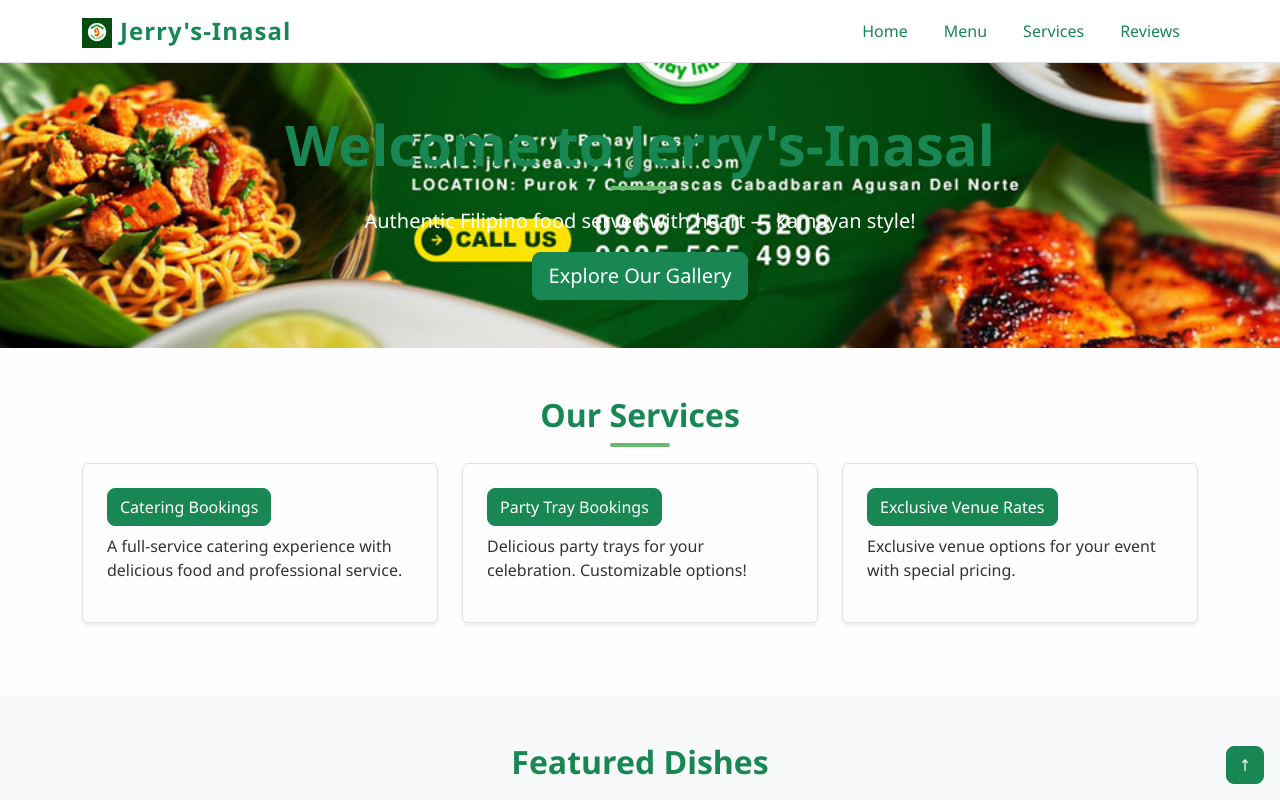
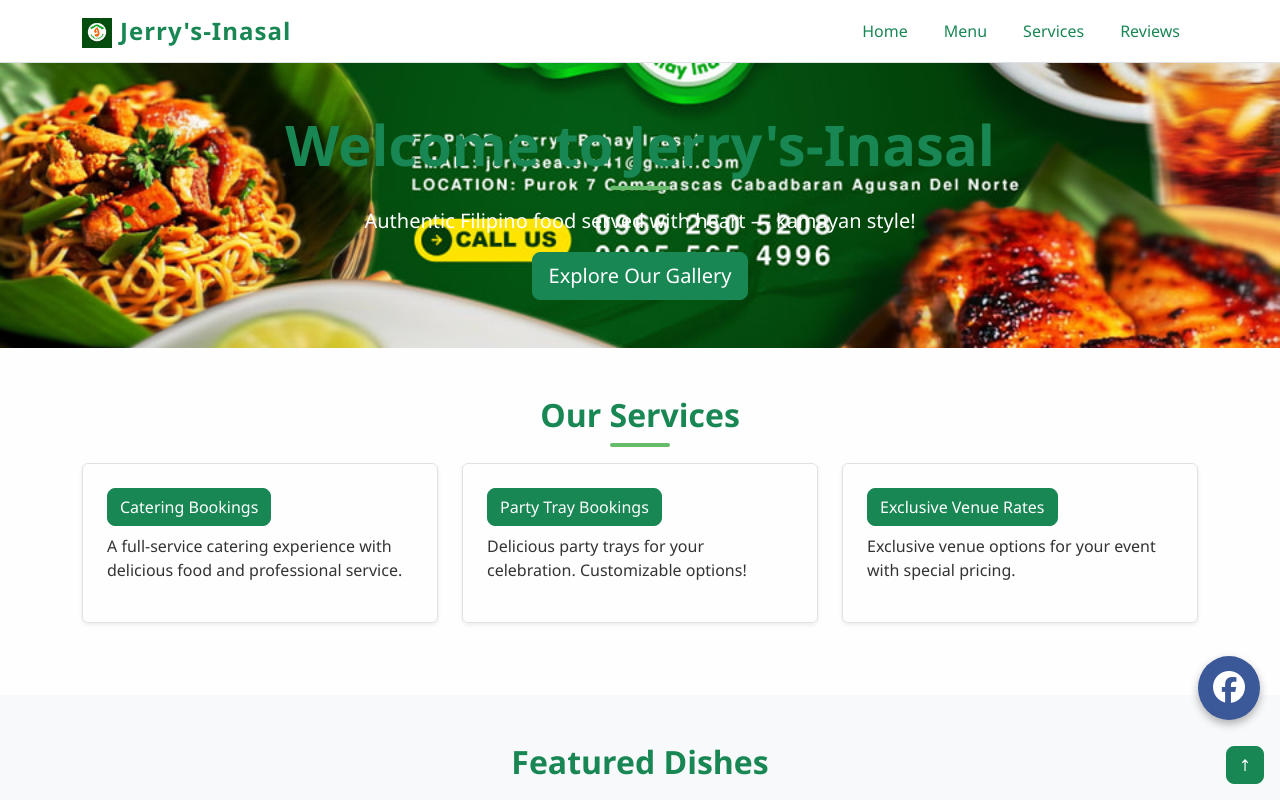
Before and after one commit to Lucifurge/Jerrys-Inasal, a plain HTML site: page index.html in a window 1280 px wide. Shown: the top 800 px of the page. Drawn offline with nearby package versions, Linux system fonts and the light colour scheme.

Commit message:
Update style.css

```diff
--- a/style.css
+++ b/style.css
@@ -192,3 +192,20 @@ form input:focus, form textarea:focus {
     background-size: 150px;
   }
 }
+.facebook-float {
+  position: fixed;
+  bottom: 80px; /* Adjust as needed */
+  right: 20px;
+  background-color: #3b5998;
+  color: white;
+  padding: 15px;
+  border-radius: 50%;
+  z-index: 1000;
+  text-align: center;
+  box-shadow: 0 4px 8px rgba(0,0,0,0.3);
+}
+.facebook-float:hover {
+  background-color: #2d4373;
+  color: #fff;
+}
+</style>
```
